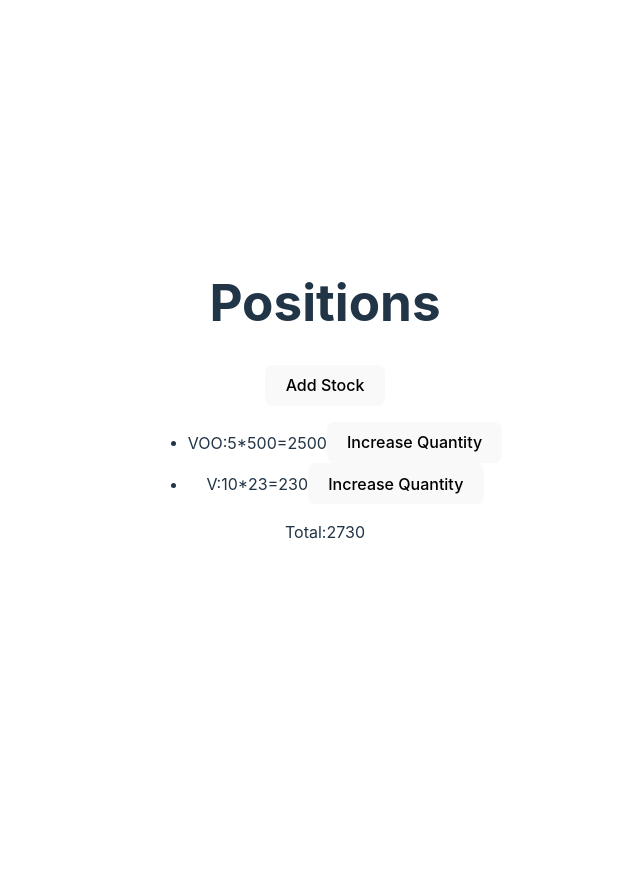
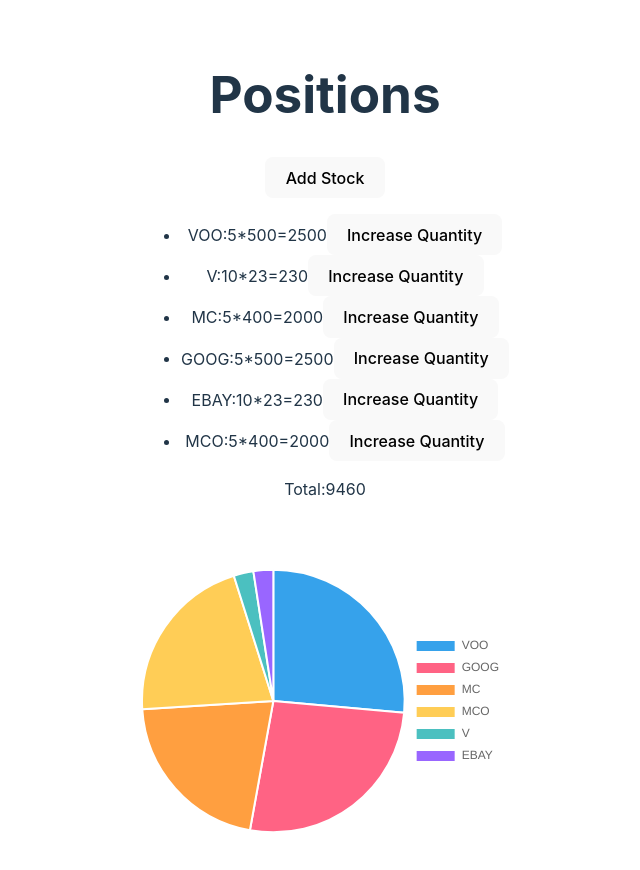
Before and after one commit to qiujames/portfolio-manager, a React (Vite) app: page / in a window 1280 px wide. Shown: the top 870 px of the page, without its empty margins (315-955 px from the left). Before the commit the page ends 800 px from the top, so only its background shows below. Built offline with nearby package versions, Linux system fonts and the light colour scheme.

Commit message:
add pie chart visualization (#3)

```diff
--- a/package.json
+++ b/package.json
@@ -13,8 +13,10 @@
   },
   "dependencies": {
     "@vitejs/plugin-react": "^4.2.1",
+    "chart.js": "^4.4.2",
     "prop-types": "^15.8.1",
     "react": "^18.2.0",
+    "react-chartjs-2": "^5.2.0",
     "react-dom": "^18.2.0",
     "vite": "^5.1.4"
   },
--- a/src/components/Overview.jsx
+++ b/src/components/Overview.jsx
@@ -2,13 +2,17 @@
 import StockList from './StockList';
 import Header from './Header';
 import AddStockButton from './AddStockButton';
+import PieChart from './PieChart';
 
 function Overview() {
   // TODO: read these from a db or have some user saved state
   const [stocks, setStocks] = useState([
     { ticker: 'VOO', quantity: 5, value: 500 },
     { ticker: 'V', quantity: 10, value: 23 },
-    { ticker: 'MC', quantity: 0, value: 400 },
+    { ticker: 'MC', quantity: 5, value: 400 },
+    { ticker: 'GOOG', quantity: 5, value: 500 },
+    { ticker: 'EBAY', quantity: 10, value: 23 },
+    { ticker: 'MCO', quantity: 5, value: 400 },
   ]);
 
   // TODO: Make this a global list, potentially from a file too
@@ -38,6 +42,7 @@
         Total:
         {totalValue}
       </p>
+      <PieChart stocks={stocks} />
     </>
   );
 }
--- /dev/null
+++ b/src/components/PieChart.jsx
@@ -0,0 +1,64 @@
+import React from 'react';
+import { Pie } from 'react-chartjs-2';
+import {
+  ArcElement, Chart as ChartJS, Colors, Legend, Tooltip,
+} from 'chart.js';
+import PropTypes from 'prop-types';
+import getStockValue from '../utils/TotalStockValueUtil';
+
+ChartJS.register(ArcElement);
+ChartJS.register(Colors);
+ChartJS.register(Tooltip);
+ChartJS.register(Legend);
+
+function PieChart({ stocks }) {
+  const sortedStocks = stocks.slice().sort((a, b) => getStockValue(b) - getStockValue(a));
+  // Extracting labels and data for the chart
+  const sortedLabels = sortedStocks.map((stock) => stock.ticker);
+  const sortedValues = sortedStocks.map((stock) => getStockValue(stock));
+
+  const data = {
+    labels: sortedLabels,
+    datasets: [
+      {
+        data: sortedValues,
+      },
+    ],
+  };
+
+  const options = {
+    plugins: {
+      tooltip: {
+        enabled: true,
+        callbacks: {
+          label(context) {
+            const labelIndex = context.dataIndex;
+            return `${sortedLabels[labelIndex]}: ${sortedValues[labelIndex]}`;
+          },
+        },
+      },
+      legend: {
+        enabled: true,
+        position: 'right',
+        align: 'right',
+      },
+      colors: {
+        enabled: true,
+      },
+    },
+  };
+
+  return <Pie data={data} options={options} />;
+}
+
+PieChart.propTypes = {
+  stocks: PropTypes.arrayOf(
+    PropTypes.shape({
+      ticker: PropTypes.string.isRequired,
+      quantity: PropTypes.number.isRequired,
+      value: PropTypes.number.isRequired,
+    }),
+  ).isRequired,
+};
+
+export default PieChart;
--- /dev/null
+++ b/src/utils/TotalStockValueUtil.js
@@ -0,0 +1,6 @@
+// Function to calculate a stocks total value given a quantity and value
+function getStockValue(stock) {
+  return stock.quantity * stock.value;
+}
+
+export default getStockValue;
```
Also changed, not shown: 1 other file (tests, documents, lock files or other folders).
